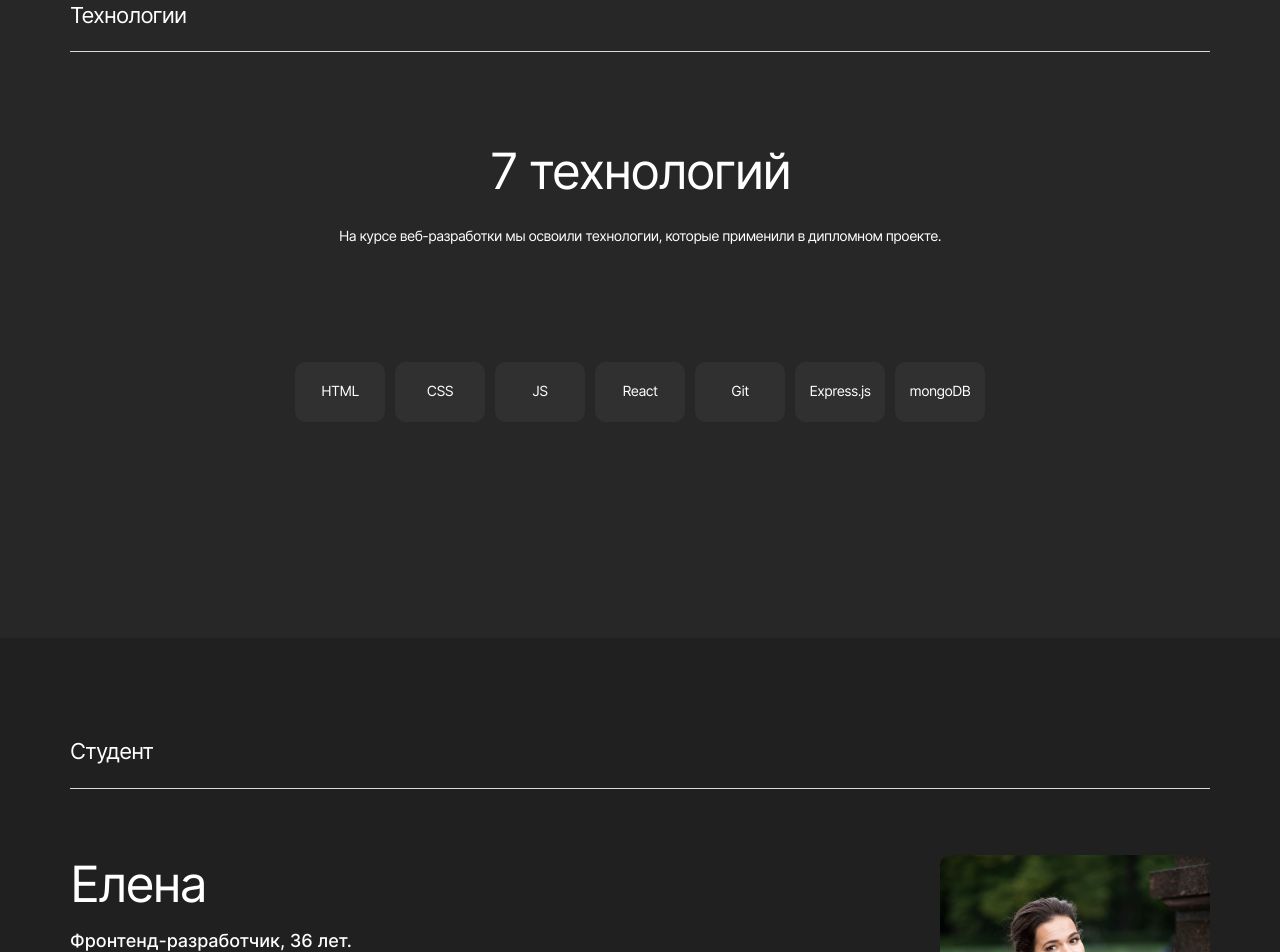
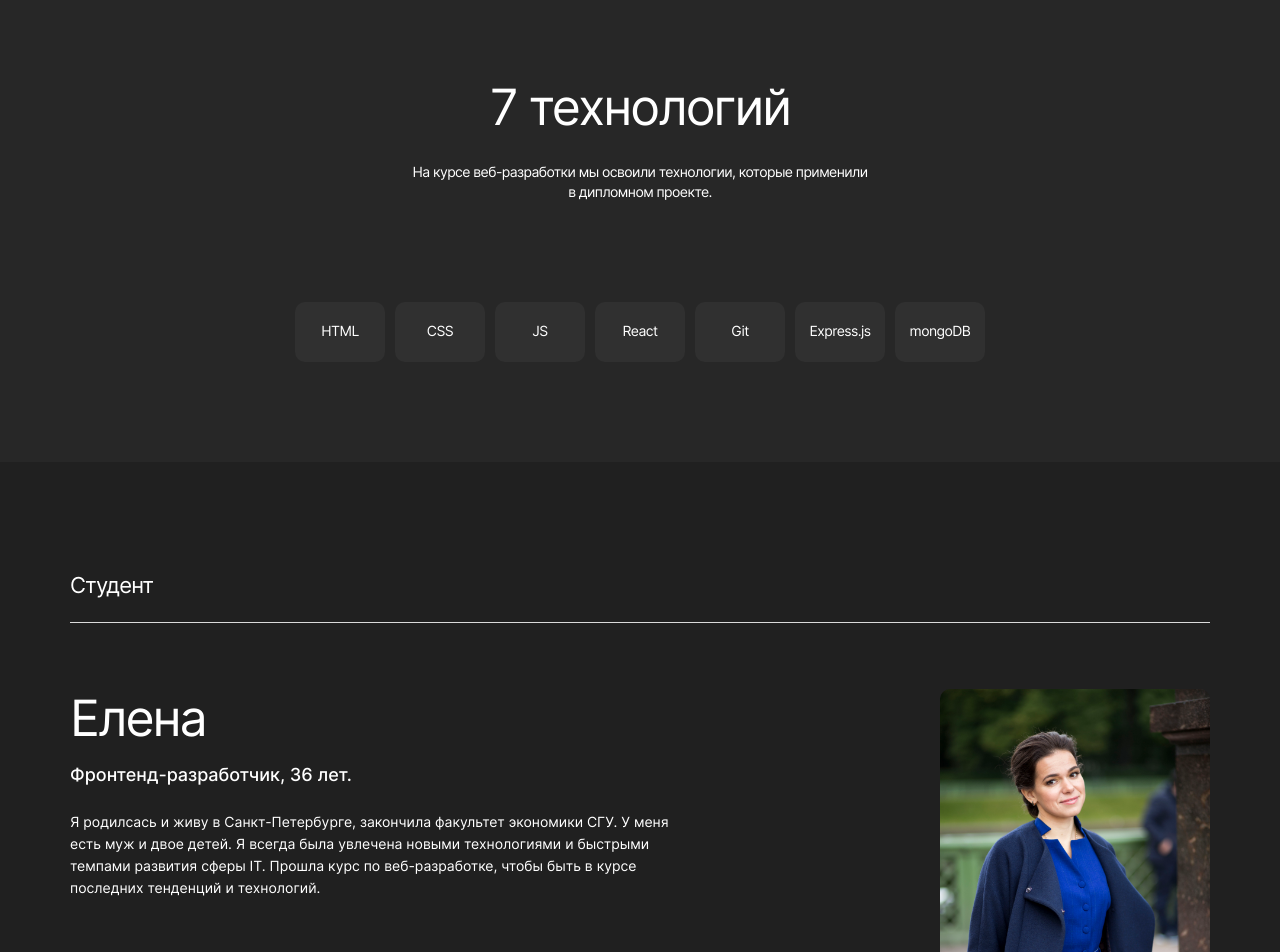
Before and after one commit to Fomenko-Elena/movies-explorer-frontend, a React (Create React App) app: page / in a window 1280 px wide. Shown: the part 1420-2372 px from the top of the page. Built offline with nearby package versions, Linux system fonts and the light colour scheme.

Commit message:
Main page styling

```diff
--- a/src/components/AboutMe/AboutMe.css
+++ b/src/components/AboutMe/AboutMe.css
@@ -1,3 +1,7 @@
+.about {
+  padding-bottom: 100px;
+}
+
 .about__user {
   display: flex;
   flex-direction: row;
--- a/src/components/AboutMe/AboutMe.jsx
+++ b/src/components/AboutMe/AboutMe.jsx
@@ -1,10 +1,10 @@
-import './AboutMe.css'
 import photoPath from "../../images/IMG_3928.jpg"
 import MainSection from "../MainSection/MainSection"
+import './AboutMe.css'
 
 function AboutMe() {
   return (
-    <MainSection header="Студент">
+    <MainSection header="Студент" className="about">
       <div className="about__user">
         <div class="about__text">
           <h2 className="about__user-name">Елена</h2>
--- a/src/components/MainSection/MainSection.css
+++ b/src/components/MainSection/MainSection.css
@@ -1,7 +1,7 @@
 .main-section {
   display: flex;
   flex-direction: column;
-  padding: 100px 0;
+  padding: 110px 0;
   position: relative;
 }
 
--- a/src/components/MainSection/MainSection.jsx
+++ b/src/components/MainSection/MainSection.jsx
@@ -1,3 +1,4 @@
+import classNames from "classnames"
 import Layout from "../Layout/Layout"
 import "./MainSection.css"
 
@@ -6,10 +7,11 @@ function MainSection({
   header,
   children,
   highlight,
+  className
 }) {
   return (
     <Layout highlight={highlight}>
-      <section ref={forwardedRef} className='main-section'>
+      <section ref={forwardedRef} className={classNames('main-section', className)}>
         <h1 className="main-section__header">{header}</h1>
         {children}
       </section>
--- a/src/components/Portfolio/Portfolio.css
+++ b/src/components/Portfolio/Portfolio.css
@@ -13,7 +13,7 @@
   margin: 0;
   padding-left: 0;
   padding-top: 50px;
-  padding-bottom: 125px;
+  padding-bottom: 105px;
 }
 
 .portfolio__link-arrows {
--- a/src/components/Promo/Promo.css
+++ b/src/components/Promo/Promo.css
@@ -6,7 +6,6 @@
   display: flex;
   flex-direction: row;
   gap: 190px;
-  padding-bottom: 84px;
 }
 
 .promo__landing_logo {
--- a/src/components/Techs/Techs.css
+++ b/src/components/Techs/Techs.css
@@ -1,4 +1,11 @@
+.techs {
+  padding: 100px 0;
+}
+
 .techs__item {
+  display: flex;
+  flex-direction: column;
+  align-items: center;
   text-align: center;
 }
 
@@ -18,13 +25,15 @@
   margin: 0;
   padding-top: 26px;
   letter-spacing: -0.56px;
+  max-width: 460px;
 }
 
 .techs__table {
   display: flex;
   flex-direction: row;
   list-style-type: none;
-  padding: 100px 0;
+  padding: 100px 0 0;
+  margin: 0;
   justify-content: center;
   grid-gap: 10px;
   padding-inline-start: 0;
--- a/src/components/Techs/Techs.jsx
+++ b/src/components/Techs/Techs.jsx
@@ -5,7 +5,7 @@ import './Techs.css'
 
 function Techs() {
   return (
-    <MainSection header="Технологии" highlight={LayoutHighlight.Gray}>
+    <MainSection header="Технологии" highlight={LayoutHighlight.Gray} className="techs">
       <div className="techs__item">
         <h2 className="techs__item-header">7 технологий</h2>
         <p className="techs__item-info">На курсе веб-разработки мы освоили технологии, которые применили в дипломном проекте.</p>
```
